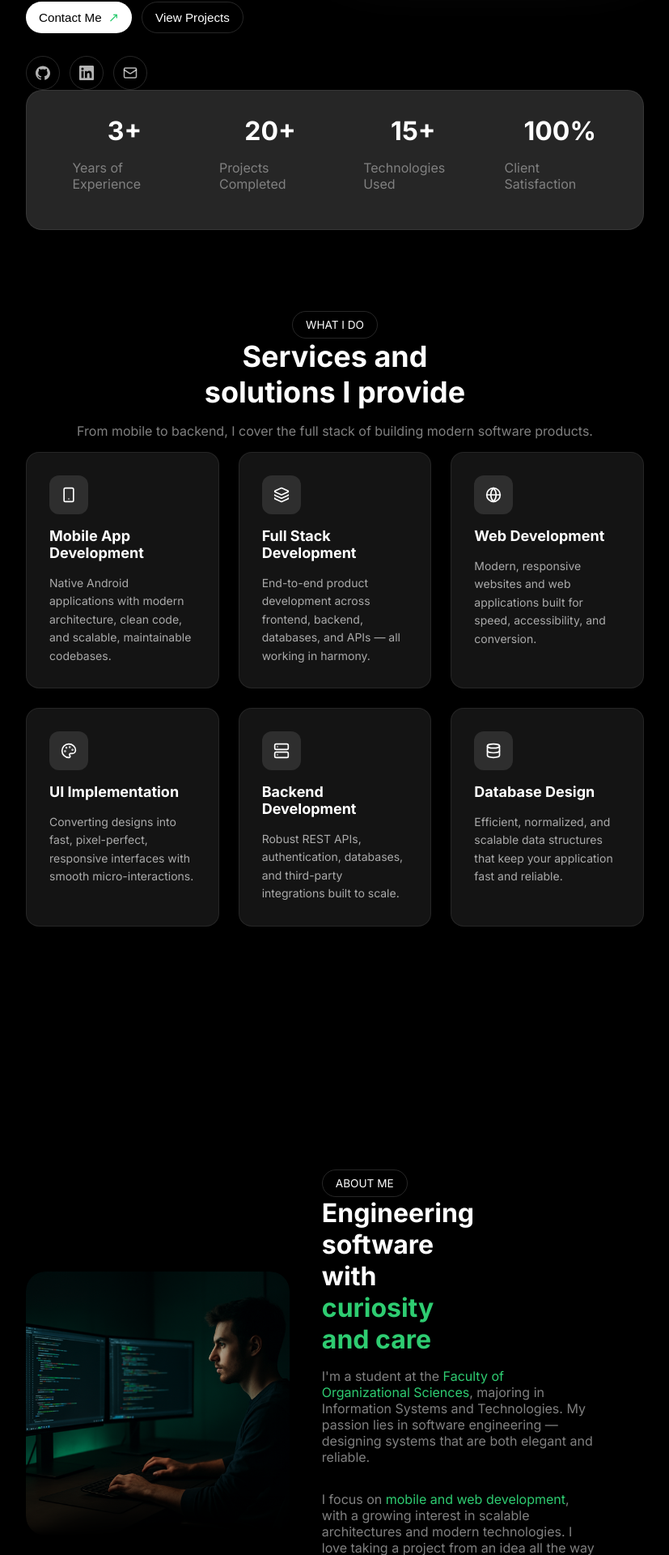
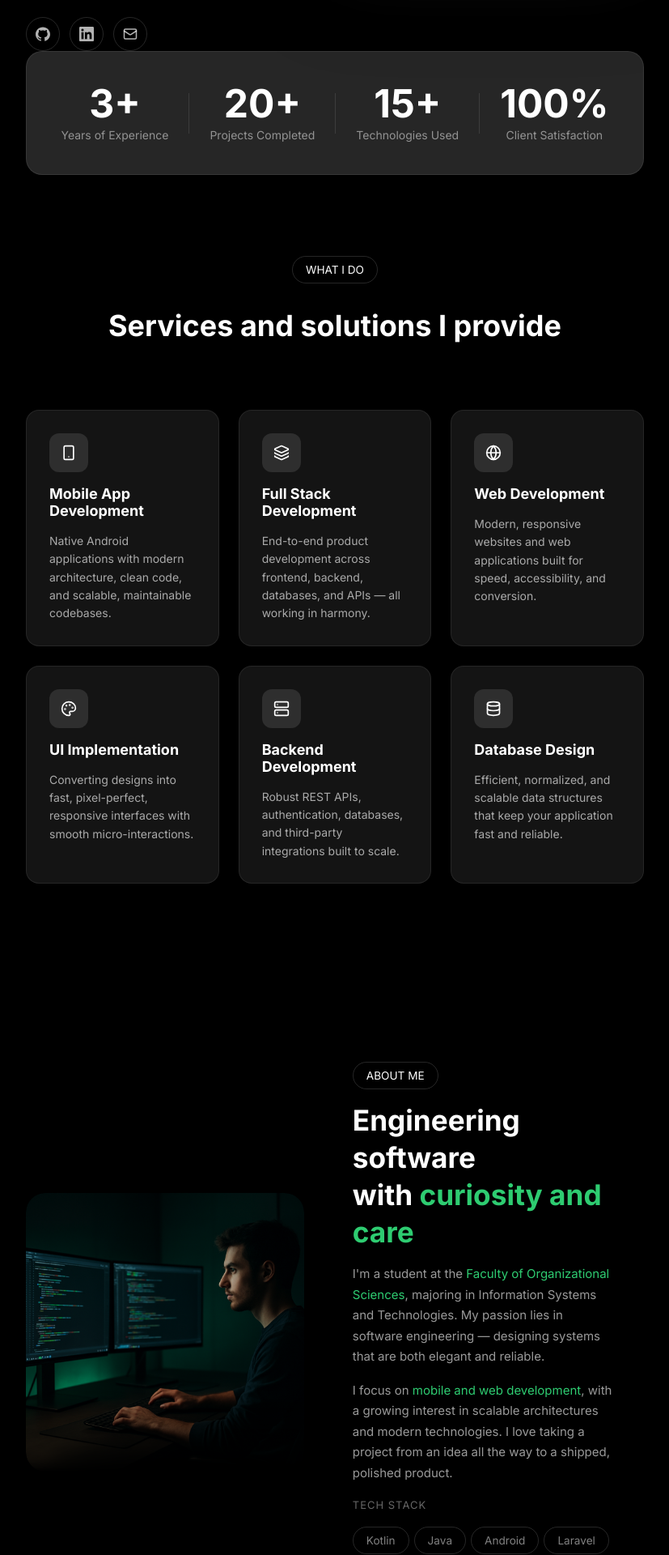
Before and after one commit to nikolavujovic04/Portfolio, a React (Vite) app in the folder frontend/: page / in a window 1280 px wide. Shown: the part 598-2518 px from the top of the page at 81% size, without its empty margins (226-1053 px from the left). Built offline with nearby package versions, Linux system fonts and the light colour scheme.

Commit message:
Dodata animacija na about sekciju

```diff
--- a/frontend/src/sections/AboutSection.tsx
+++ b/frontend/src/sections/AboutSection.tsx
@@ -1,16 +1,37 @@
 import aboutImage from '../assets/aboutimg.png'
 import '../styles/about.css'
+import { useEffect, useRef } from 'react'
 import TopButton from '../components/TopButton'
 
 const techStack = ['Kotlin', 'Java','Android','Laravel','JavaScript','React','Firebase','SQL','Git','Docker','REST APIs']
 
 const AboutSection = () => {
+  const leftRef = useRef<HTMLDivElement>(null)
+    const rightRef = useRef<HTMLDivElement>(null)
+
+    useEffect(() => {
+      const observer = new IntersectionObserver(
+        (entries) => {
+          entries.forEach((entry) => {
+            if (entry.isIntersecting) {
+              entry.target.classList.add('visible')
+            }
+          })
+        },
+        { threshold: 0.2 }
+      )
+
+      if (leftRef.current) observer.observe(leftRef.current)
+      if (rightRef.current) observer.observe(rightRef.current)
+      return () => observer.disconnect()
+    }, [])
+
   return(
     <section className="about_section">
-      <div className="about_left">
+      <div className="about_left" ref={leftRef}>
         <img src={aboutImage} alt="" className='about_image' />
       </div>
-      <div className='about_right'>
+      <div className='about_right' ref={rightRef}>
         <TopButton color='white' dot = {false} text = "ABOUT ME" hoverable={false}></TopButton>
         <h2>Engineering software <br/>with <span>curiosity and care</span></h2>
 
@@ -20,13 +41,11 @@ const AboutSection = () => {
 
         <p>I focus on <span>mobile and web development</span>, with a growing interest in scalable architectures
           and modern technologies. I love taking a project from an idea all the way to a shipped, polished product.</p>
-          <p>Tech stack</p>
+          <p className='tech_label'>Tech stack</p>
         <div className='tech_stack'>
           {
             techStack.map(stack =>(
-              <div className='tech_margins'>
                 <TopButton dot = {false} color='grey' text={stack} hoverable={true}></TopButton>
-              </div>
             ))
           }
         </div>
--- a/frontend/src/sections/ServiceSection.tsx
+++ b/frontend/src/sections/ServiceSection.tsx
@@ -1,6 +1,7 @@
 import '../styles/service.css'
 import ServiceCard from '../components/ServiceCard'
 import { Smartphone, Layers, Globe, Palette, Server, Database } from 'lucide-react'
+import { useEffect, useRef } from 'react'
 import TopButton from '../components/TopButton'
 
 
@@ -13,18 +14,36 @@ const card = [
   { title: "Database Design", text: "Efficient, normalized, and scalable data structures that keep your application fast and reliable.", icon: <Database size={20} color="white" /> },
 ]
 
+const ServiceSection = () => {
+  const cardsRef = useRef<HTMLDivElement>(null)
 
-const ServiceSection = () =>{
-  return(
+  useEffect(() => {
+    const cards = cardsRef.current?.querySelectorAll('.service_card')
+    const observer = new IntersectionObserver(
+      (entries) => {
+        entries.forEach((entry) => {
+          if (entry.isIntersecting) {
+            entry.target.classList.add('visible')
+          }
+        })
+      },
+      { threshold: 0.1 }
+    )
+
+    cards?.forEach((card) => observer.observe(card))
+    return () => observer.disconnect()
+  }, [])
+
+  return (
     <div className="service">
-      <TopButton color='white' hoverable = {false} dot = {false} text = "WHAT I DO"></TopButton>
+      <TopButton color='white' hoverable={false} dot={false} text="WHAT I DO" />
       <div className="text_service">
         <h2 className="title">Services and solutions I provide</h2>
         <p className="text">From mobile to backend, I cover the full stack of building modern software products.</p>
       </div>
-      <div className="service_dev">
-        {card.map((item, index)=>(
-          <ServiceCard key = {index} title={item.title} text = {item.text} icon={item.icon}></ServiceCard>
+      <div className="service_dev" ref={cardsRef}>
+        {card.map((item, index) => (
+          <ServiceCard key={index} title={item.title} text={item.text} icon={item.icon} />
         ))}
       </div>
     </div>
--- a/frontend/src/sections/StatsSection.tsx
+++ b/frontend/src/sections/StatsSection.tsx
@@ -9,31 +9,41 @@ interface StatProps {
 
 const StatItem = ({ value, suffix = '', label }: StatProps) => {
   const [count, setCount] = useState(0)
+  const [visible, setVisible] = useState(false)
+  const ref = useRef<HTMLDivElement>(null)
+  const animated = useRef(false)
 
   useEffect(() => {
+    const observer = new IntersectionObserver(
+      ([entry]) => {
+        if (entry.isIntersecting && !animated.current) {
+          animated.current = true
+          setVisible(true)
+
           const duration = 2000
           const startTime = performance.now()
 
           const animate = (currentTime: number) => {
             const elapsed = currentTime - startTime
             const progress = Math.min(elapsed / duration, 1)
-
             const eased = 1 - Math.pow(1 - progress, 3)
-
             setCount(Math.floor(eased * value))
-
-    if (progress < 1) {
-      requestAnimationFrame(animate)
-    } else {
-      setCount(value)
-    }
+            if (progress < 1) requestAnimationFrame(animate)
+            else setCount(value)
           }
 
           requestAnimationFrame(animate)
+        }
+      },
+      { threshold: 0.5 }
+    )
+
+    if (ref.current) observer.observe(ref.current)
+    return () => observer.disconnect()
   }, [value])
 
   return (
-    <div className='components'>
+    <div className={`components ${visible ? 'visible' : ''}`} ref={ref}>
       <h2>{count}{suffix}</h2>
       <p>{label}</p>
     </div>
@@ -44,8 +54,11 @@ const StatsSection = () => {
   return (
     <div className='stats_section'>
       <StatItem value={3} suffix="+" label="Years of Experience" />
+      <div className='stats_divider' />
       <StatItem value={20} suffix="+" label="Projects Completed" />
+      <div className='stats_divider' />
       <StatItem value={15} suffix="+" label="Technologies Used" />
+      <div className='stats_divider' />
       <StatItem value={100} suffix="%" label="Client Satisfaction" />
     </div>
   )
--- a/frontend/src/styles/about.css
+++ b/frontend/src/styles/about.css
@@ -1,13 +1,19 @@
-.about_section{
+.about_section {
   display: flex;
   align-items: center;
   flex-direction: row;
   margin-bottom: 200px;
+  gap: 60px;
 }
-.about_left{
+
+.about_left {
   width: 45%;
   display: flex;
   justify-content: flex-start;
+  flex-shrink: 0;
+  opacity: 0;
+  transform: translateX(-40px);
+  transition: opacity 0.8s ease, transform 0.8s ease;
 }
 
 .about_image {
@@ -17,32 +23,63 @@
   mask-image: linear-gradient(to bottom, rgba(0,0,0,1) 70%, rgba(0,0,0,0) 100%);
 }
 
-.about_right{
-  padding-top: 100px;
+.about_right {
   width: 55%;
   display: flex;
-  align-items: flex-start;  /* TopButton ide uz levu ivicu */
+  align-items: flex-start;
   flex-direction: column;
-  justify-content: flex-start;  /* ide uz vrh */
-  align-self: flex-start;       /* ne centrira se vertikalno uz sliku */
-  padding-left: 40px;
+  justify-content: flex-start;
+  align-self: flex-start;
+  padding-top: 20px;
+  gap: 16px;
+  opacity: 0;
+  transform: translateX(40px);
+  transition: opacity 0.8s ease, transform 0.8s ease;
+  transition-delay: 0.2s;
 }
 
-h2{
-  font-size: xx-large;
-  max-width: 50%;
+.about_left.visible,
+.about_right.visible {
+  opacity: 1;
+  transform: translateX(0);
 }
-p{
-  max-width: 85%;
+
+.about_right h2 {
+  font-size: 2.2rem;
+  font-weight: 700;
+  color: white;
+  margin: 0;
+  max-width: 100%;
+  line-height: 1.3;
 }
-span{
+
+.about_right h2 span {
   color: #2ecc71;
 }
-.tech_stack{
+
+.about_right p {
+  color: rgba(255, 255, 255, 0.6);
+  font-size: 15px;
+  line-height: 1.7;
+  margin: 0;
+  max-width: 90%;
+}
+
+.about_right p span {
+  color: #2ecc71;
+}
+
+.about_right .tech_label {
+  color: rgba(255, 255, 255, 0.4);
+  font-size: 13px;
+  margin: 0;
+  text-transform: uppercase;
+  letter-spacing: 1px;
+}
+
+.tech_stack {
   display: flex;
   flex-direction: row;
   flex-wrap: wrap;
+  gap: 6px;
 }
-.tech_margins{
-  margin: 2px;
-}
--- a/frontend/src/styles/service.css
+++ b/frontend/src/styles/service.css
@@ -38,7 +38,23 @@
   gap: 16px;
   border: 1px solid rgba(255, 255, 255, 0.08);
   transition: transform 0.8s ease, border-colorc 0.8s ease;
+  opacity: 0;
+  transform: translateY(30px);
+  transition: transform 0.8s ease, border-color 0.8s ease, opacity 0.6s ease;
 }
+
+.service_card.visible {
+  opacity: 1;
+  transform: translateY(0);
+}
+
+.service_card:nth-child(1) { transition-delay: 0.1s; }
+.service_card:nth-child(2) { transition-delay: 0.2s; }
+.service_card:nth-child(3) { transition-delay: 0.3s; }
+.service_card:nth-child(4) { transition-delay: 0.4s; }
+.service_card:nth-child(5) { transition-delay: 0.5s; }
+.service_card:nth-child(6) { transition-delay: 0.6s; }
+
 .service_card:hover{
   transform: translateY(-6px);
   border: 1px solid rgba(255, 255, 255, 0.211);
--- a/frontend/src/styles/stats.css
+++ b/frontend/src/styles/stats.css
@@ -1,26 +1,51 @@
-.stats_section{
+.stats_section {
   border-radius: 20px;
-  padding: 30px;
+  padding: 40px 30px;
   display: flex;
   flex-direction: row;
   justify-content: space-around;
+  align-items: center;
   background-color: #262626;
   border: 1px solid rgba(255, 255, 255, 0.08);
   margin-bottom: 100px;
 }
 
-.components{
+.components {
+  opacity: 0;
+  transform: translateY(20px);
+  transition: opacity 0.6s ease, transform 0.6s ease;
+}
+
+.components.visible {
+  opacity: 1;
+  transform: translateY(0);
+}
+
+.components {
   color: white;
   display: flex;
   flex-direction: column;
   align-items: center;
+  gap: 6px;
 }
-h2{
-  font-size: 3.5rem;
+
+.components h2 {
+  font-size: 3rem;
   margin: 0;
   font-weight: 700;
   color: white;
+  line-height: 1;
 }
-p{
-  color: grey;
+
+.components p {
+  color: rgba(255, 255, 255, 0.5);
+  font-size: 14px;
+  margin: 0;
+  white-space: nowrap;
 }
+
+.stats_divider {
+  width: 1px;
+  height: 50px;
+  background-color: rgba(255, 255, 255, 0.1);
+}
```
Lines whose indentation alone changed are shown as unchanged.
